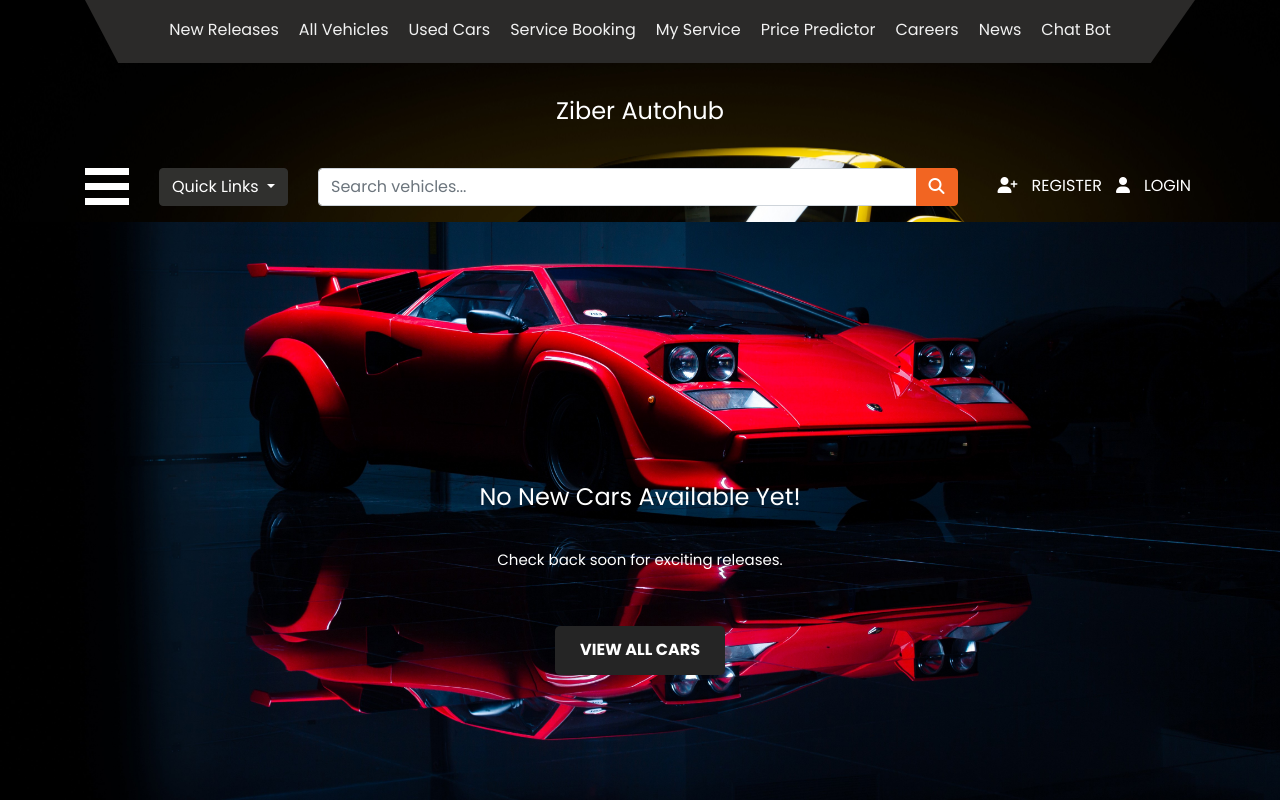
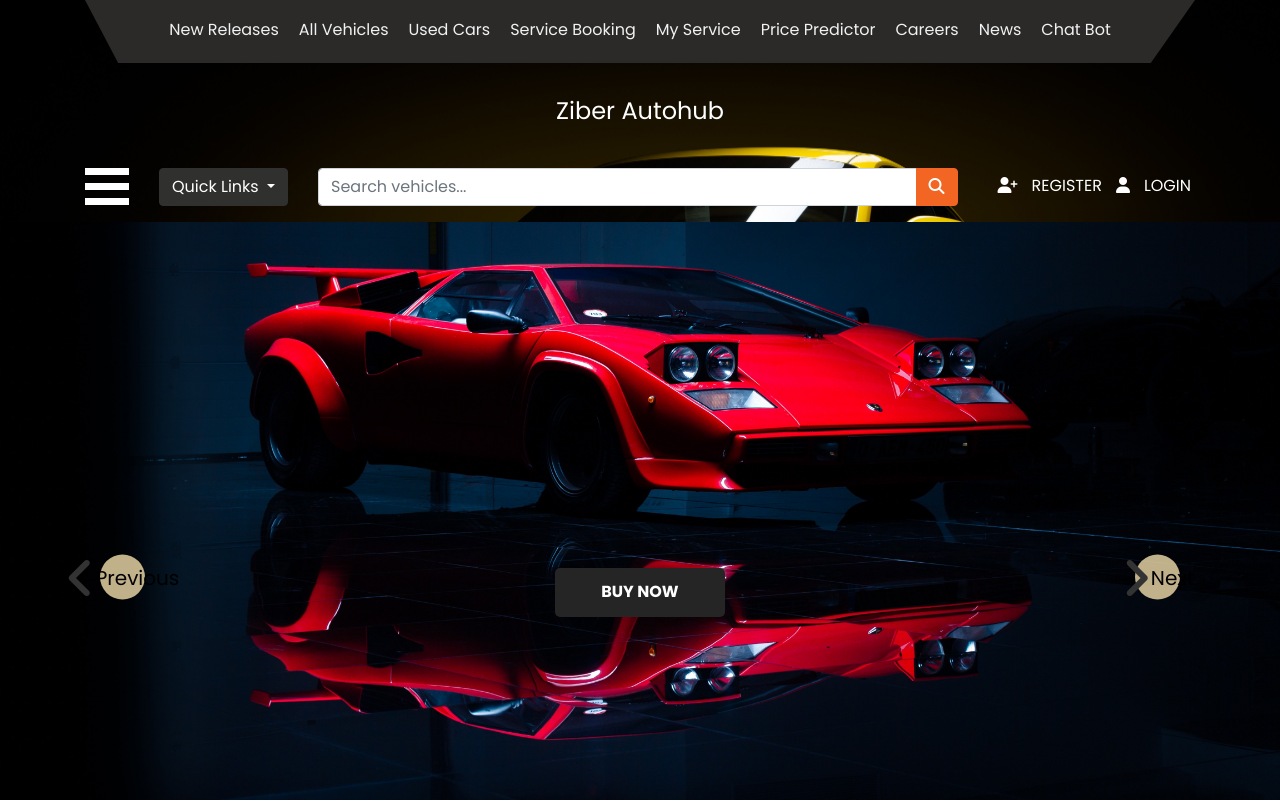
Before and after one commit to srishticampus/Ziber_Autohub, a Django app: page / in a window 1280 px wide. Shown: the top 801 px of the page. Run offline with Django 5.2, Linux system fonts and the light colour scheme; grey boxes labelled with a size stand in for pictures from a placeholder-image service; data that the repository does not hold is empty; some libraries are stand-ins or nearby versions.

Commit message:
demo.html rework progress 3

```diff
--- a/hub/templates/demo.html
+++ b/hub/templates/demo.html
@@ -146,42 +146,41 @@
     {# The banner_section div uses original styling; the `layout_padding` might provide base spacing. #}
     <div class="banner_section_demo layout_padding">
         <div class="container h-100 d-flex align-items-center justify-content-center">
-            <div id="my_slider" class="carousel slide w-100" data-ride="carousel" data-interval="5000"> {# Added data-interval for auto-sliding #}
+            {# Changed data-ride to data-bs-ride and added data-bs-interval #}
+            <div id="my_slider" class="carousel slide w-100" data-bs-ride="carousel" data-bs-interval="5000">
                 <div class="carousel-inner">
-                    {% for car in featured_new_cars %}
-                    <div class="carousel-item {% if forloop.first %}active{% endif %}">
+                    {# Static content restored for the banner carousel #}
+                    <div class="carousel-item active">
                         <div class="row justify-content-center">
                             <div class="col-sm-12 text-center">
-                                <h1 class="text-white mb-4">{{ car.name }} {{ car.model }}</h1>
-                                <p class="text-white mb-4">Price: ₹{{ car.price|floatformat:2 }}</p>
-                                <div class="buynow_bt">
-                                    <a href="{% url 'hub:buy_now' pk=car.pk %}">Buy Now</a>
-                                </div>
+                                <div class="buynow_bt"><a href="{% url 'hub:car_list' %}">Buy Now</a></div>
                             </div>
                         </div>
                     </div>
-                    {% empty %}
-                    <div class="carousel-item active">
+                    <div class="carousel-item">
                         <div class="row justify-content-center">
                             <div class="col-sm-12 text-center">
-                                <h1 class="text-white mb-4">No New Cars Available Yet!</h1>
-                                <p class="text-white mb-4">Check back soon for exciting releases.</p>
-                                <div class="buynow_bt"><a href="{% url 'hub:new_car_list' %}">View All Cars</a></div>
+                                <div class="buynow_bt"><a href="{% url 'hub:used_car_list' %}">Used Cars</a></div>
                             </div>
                         </div>
                     </div>
-                    {% endfor %}
+                    <div class="carousel-item">
+                        <div class="row justify-content-center">
+                            <div class="col-sm-12 text-center">
+                                <div class="buynow_bt"><a href="{% url 'hub:job_list' %}">Jobs</a></div>
+                            </div>
+                        </div>
+                    </div>
                 </div>
-                {% if featured_new_cars|length > 1 %}
-                <a class="carousel-control-prev" href="#my_slider" role="button" data-slide="prev"> {# Original data-slide syntax #}
+                {# Updated controls to Bootstrap 5 button syntax for consistent styling #}
+                <button class="carousel-control-prev" type="button" data-bs-target="#my_slider" data-bs-slide="prev">
                     <i class="fa fa-angle-left"></i>
                     <span class="visually-hidden">Previous</span>
-                </a>
-                <a class="carousel-control-next" href="#my_slider" role="button" data-slide="next"> {# Original data-slide syntax #}
+                </button>
+                <button class="carousel-control-next" type="button" data-bs-target="#my_slider" data-bs-slide="next">
                     <i class="fa fa-angle-right"></i>
                     <span class="visually-hidden">Next</span>
-                </a>
-                {% endif %}
+                </button>
             </div>
         </div>
     </div>
```
